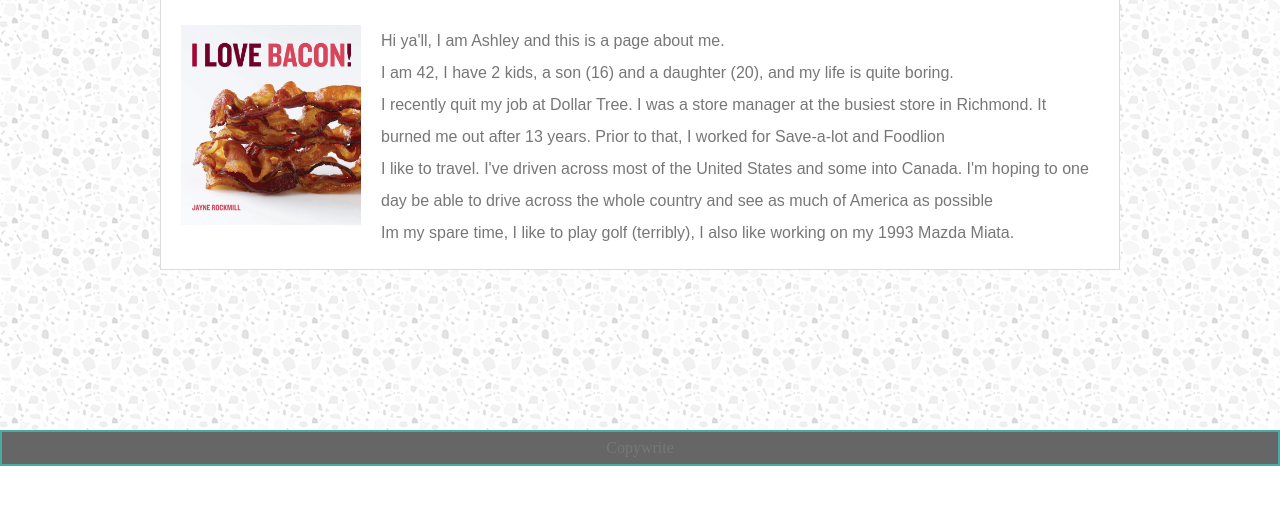
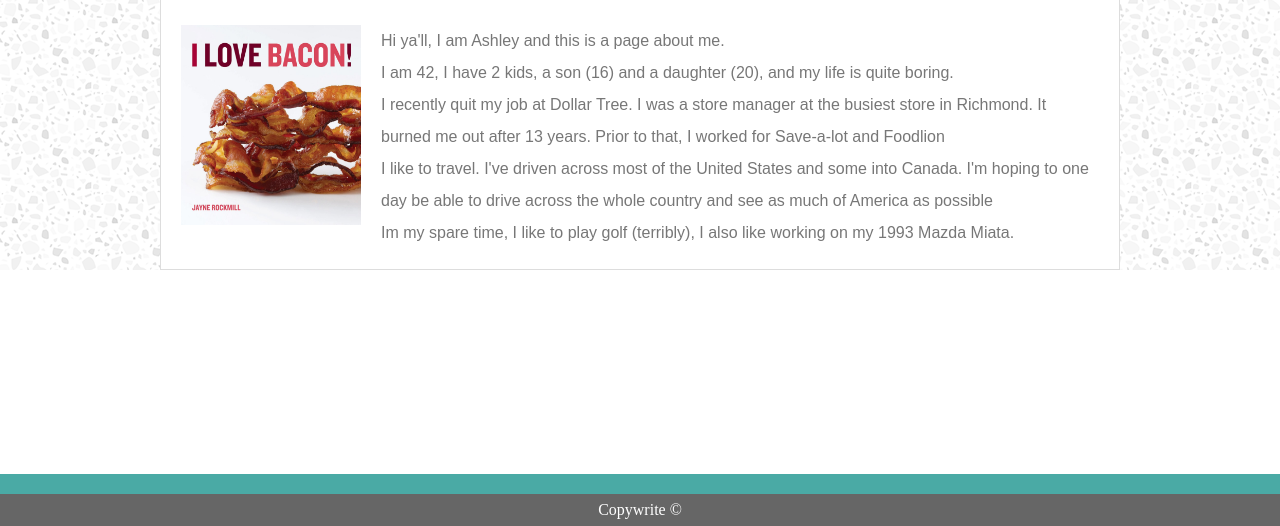
Before and after one commit to onealashley/basic-portfolio, a plain HTML site: page index.html in a window 1280 px wide. Shown: the part 274-800 px from the top of the page. Drawn offline with Linux system fonts and the light colour scheme.

Commit message:
final commit

```diff
--- a/assets/css/style.css
+++ b/assets/css/style.css
@@ -35,7 +35,7 @@ li a {
     font-family: Georgia, 'Times New Roman', Times, serif;
 }
 
-.header {
+header {
     width: 960px;
     margin: auto;
     background: white;
@@ -72,14 +72,19 @@ h1 {
     font-family: Georgia, 'Times New Roman', Times, serif
 }
 
-.footer {
+footer {
    left: 0;
    bottom: 0;
    width: 100%;
    background-color: #666666;
    color: white;
    text-align: center;
-   border: 2px solid #4aaaa5;
+   border-top: 20px solid #4aaaa5;
+   position: fixed;
+}
+
+footer p {
+    color: white;
 }
 
 .row {
--- a/index.html
+++ b/index.html
@@ -2,18 +2,18 @@
 
 <head>
   <title>About me</title>
+  <link rel="stylesheet" href="assets/css/reset.css">
   <link rel="stylesheet" href="assets/css/style.css">
-  <link rel="stylesheet" href="assets/css/reset.css">
 </head>
 <body>
-    <div class="header">
+    <header>
          <ul>
             <li class="name">Ashley O'Neal</li>
             <li><a href="contact.html">Contact</a></li>
             <li><a href="portfolio.html">Portfolio</a></li>
             <li><a href="index.html">About</a></li>
         </ul>
-    </div>
+    </header>
     <div class="background">
         <br>
         <div class="content">
@@ -29,10 +29,10 @@
             <p>Im my spare time, I like to play golf (terribly), I also like working on my 1993 Mazda Miata.</p>
         </div>
 
-    <br><br><br><br><br>
-    <div class="footer">
-        <p>Copywrite</p>
-    </div>
+    <!-- <br><br><br><br><br> -->
+    <footer>
+        <p>Copywrite ©</p>
+    </footer>
     </div>
 </body>
 </html>
```
Also changed, not shown: contact.html (+6 -6 lines), portfolio.html (+5 -5 lines).
